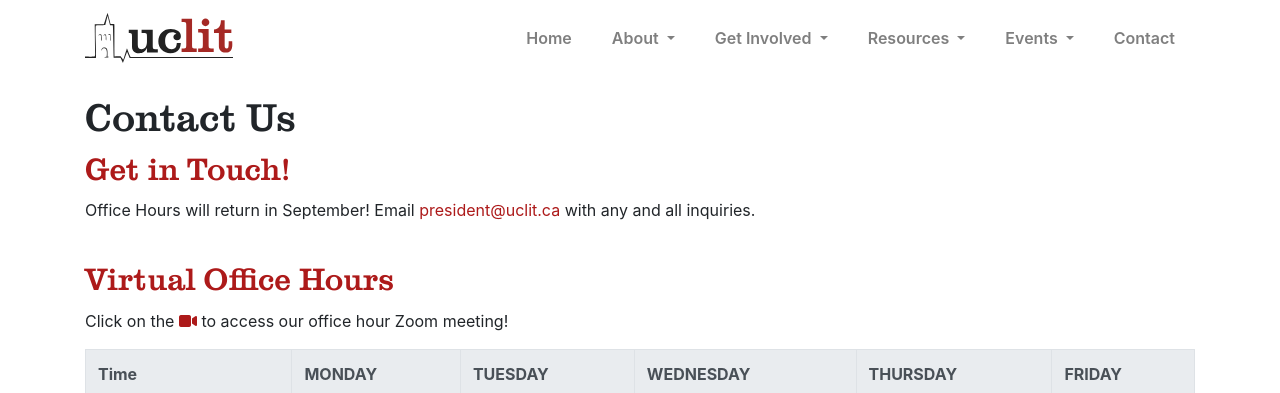
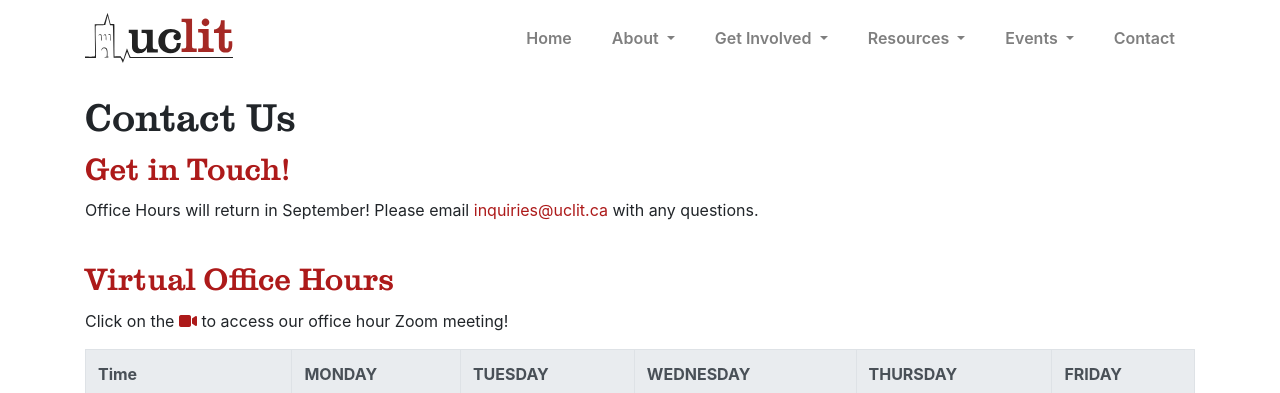
Before and after one commit to uclit-webmaster/uclit-site, a Jekyll site: the page built from contact.html, in a window 1280 px wide and 1391 px high. Shown: the top 393 px of the window. Built offline with Jekyll 4.4.1, drawn with Linux system fonts in a browser that asks for light colours; nearby versions of some CDN libraries.

Commit message:
Create contact.html

```diff
--- a/contact.html
+++ b/contact.html
@@ -4,7 +4,7 @@ title: Contact Us
 ---
 <h1 class="font-secondary">Contact Us</h1>
 <h2 class="font-secondary text-primary">Get in Touch!</h2>
-<p>Office Hours will return in September! Email <a href="mailto:president@uclit.ca">president@uclit.ca</a> with any and all inquiries.</p>
+<p>Office Hours will return in September! Please email <a href="mailto:inquiries@uclit.ca">inquiries@uclit.ca</a> with any questions.</p>
 <br>
 <h2 class="font-secondary text-primary">Virtual Office Hours</h2>
 <p>Click on the <a href="https://utoronto.zoom.us/j/86876008334"><i class="fas fa-video"></i></a> to access our office hour Zoom meeting!</p>
```
